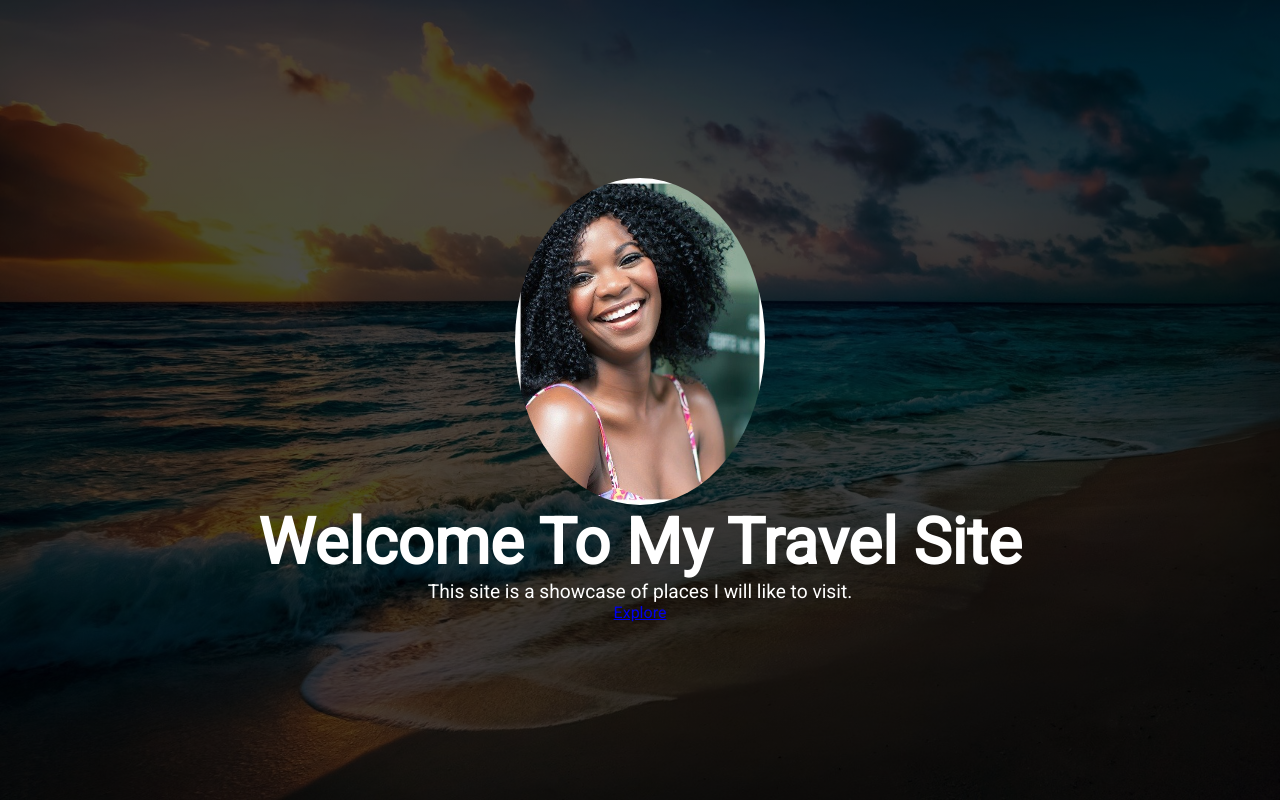
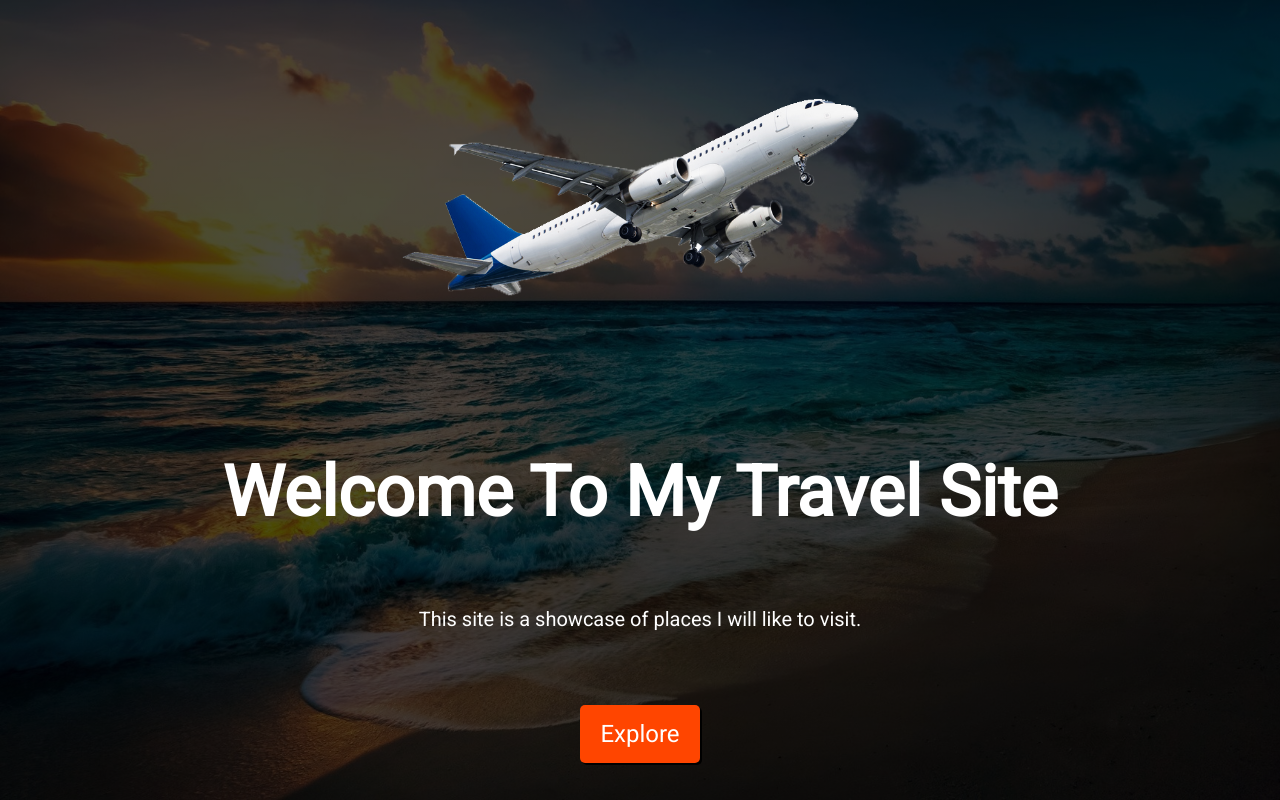
Before and after one commit to cirmar/One-off-classes-instructor, a plain HTML site: page index.html in a window 1280 px wide. Drawn offline with Linux system fonts and the light colour scheme.

Commit message:
Updated CSS, changed image.

```diff
--- a/index.html
+++ b/index.html
@@ -7,9 +7,9 @@
 <link rel="stylesheet" href="style.css">
 </head>
 <body>
-  <img src="images/girl.jpg" alt="Girl smiling">
+  <img src="images/airplane.png" alt="Airplane">
   <h1>Welcome To My Travel Site</h1>
   <p>This site is a showcase of places I will like to visit.</p>
-  <a href="#">Explore</a>
+  <a href="#" class="button">Explore</a>
 </body>
 </html>
--- a/style.css
+++ b/style.css
@@ -8,7 +8,7 @@ body{
   height: 100vh;
   display: flex;
   flex-direction: column;
-  justify-content: center;
+  justify-content: space-around;
   align-items: center;
 
   background-image: linear-gradient(rgba(0,0,0,0.7), rgba(0,0,0,0.7)), url("../images/beach-back.jpg");
@@ -24,14 +24,25 @@ body{
 img {
   width: 40%;
   height: auto;
-  border-radius: 50%;
-  max-width: 250px;
-}
+  }
 
 h1 {
-  font-size: 4rem;
+  font-size: 70px;
 }
 
 p{
-  font-size: 1.2rem;
+  font-size: 20px;
 }
+
+a {
+  text-decoration: none;
+}
+
+.button {
+  background-color: orangered;
+  padding: 15px 20px;
+  border-radius: 5px;
+  font-size: 24px;
+  box-shadow: 2px 2px black;
+  color: white;
+}
```
Also changed, not shown: images/airplane.png (added), images/girl.jpg (deleted).
